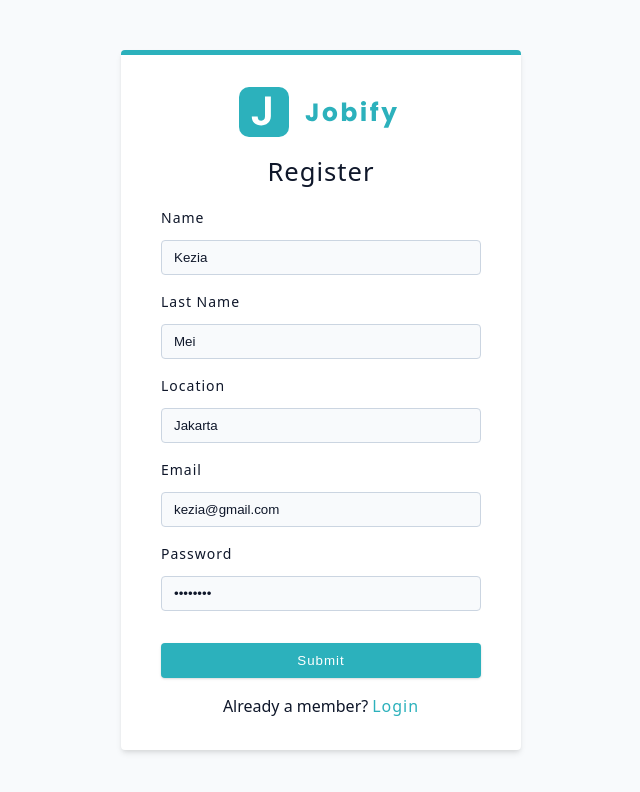
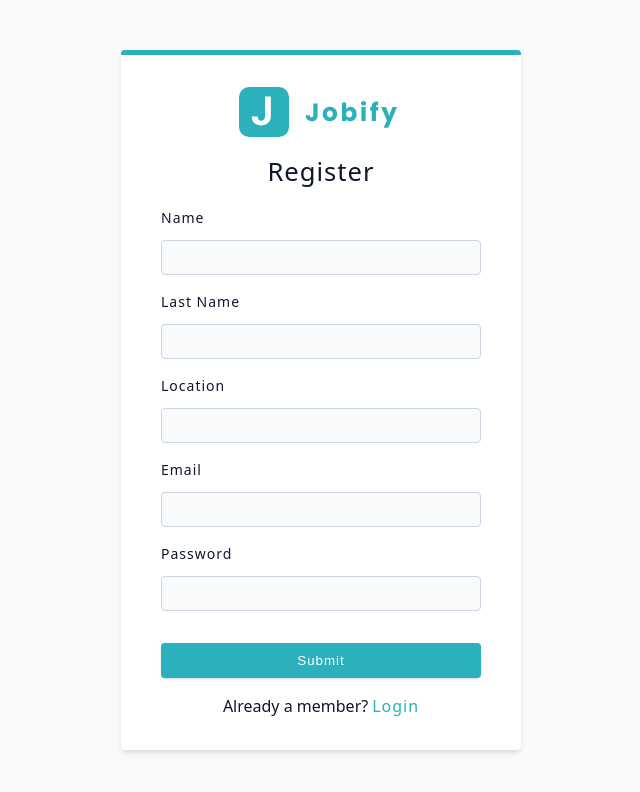
Before and after one commit to Kezota/jobify, a React (Vite) app in the folder client/: page /register in a window 1280 px wide. Shown: the top 792 px of the page, without its empty margins (319-959 px from the left). Built offline with nearby package versions, Linux system fonts and the light colour scheme.

Commit message:
minor fix for deploy

```diff
--- a/client/src/assets/wrappers/StatItem.ts
+++ b/client/src/assets/wrappers/StatItem.ts
@@ -1,4 +1,4 @@
-import styled from 'styled-components';
+import styled from "styled-components";
 
 const Wrapper = styled.article`
   padding: 2rem;
@@ -29,7 +29,7 @@
   .icon {
     width: 70px;
     height: 60px;
-    background: ${(props) => props.bcg};
+    background: ${(props) => props.itemProp};
     border-radius: var(--border-radius);
     display: flex;
     align-items: center;
--- a/client/src/components/StatItem.tsx
+++ b/client/src/components/StatItem.tsx
@@ -16,7 +16,7 @@
   bcg,
 }: StatItemProps) {
   return (
-    <Wrapper color={color} bcg={bcg}>
+    <Wrapper color={color} itemProp={bcg}>
       <header>
         <span className="count">{count}</span>
         <span className="icon">{icon}</span>
--- a/client/src/pages/Login.tsx
+++ b/client/src/pages/Login.tsx
@@ -34,8 +34,8 @@
       <Form method="post" className="form">
         <Logo />
         <h4>login</h4>
-        <FormRow type="email" name="email" defaultValue="kezia@gmail.com" />
-        <FormRow type="password" name="password" defaultValue="password" />
+        <FormRow type="email" name="email" />
+        <FormRow type="password" name="password" />
         <SubmitBtn formBtn />
         <button type="button" className="btn btn-block" onClick={loginDemoUser}>
           explore the app
--- a/client/src/pages/Register.tsx
+++ b/client/src/pages/Register.tsx
@@ -8,16 +8,11 @@
       <Form method="post" className="form">
         <Logo />
         <h4>Register</h4>
-        <FormRow type="text" name="name" defaultValue="Kezia" />
-        <FormRow
-          type="text"
-          name="lastName"
-          labelText="last name"
-          defaultValue="Mei"
-        />
-        <FormRow type="text" name="location" defaultValue="Jakarta" />
-        <FormRow type="email" name="email" defaultValue="kezia@gmail.com" />
-        <FormRow type="password" name="password" defaultValue="password" />
+        <FormRow type="text" name="name" />
+        <FormRow type="text" name="lastName" labelText="last name" />
+        <FormRow type="text" name="location" />
+        <FormRow type="email" name="email" />
+        <FormRow type="password" name="password" />
         <SubmitBtn formBtn />
         <p>
           Already a member?
```
Also changed, not shown: client/public/uploads/profile-web.jpg (renamed from client/public/profile-web.jpg), 1 other file (tests, documents, lock files or other folders).
